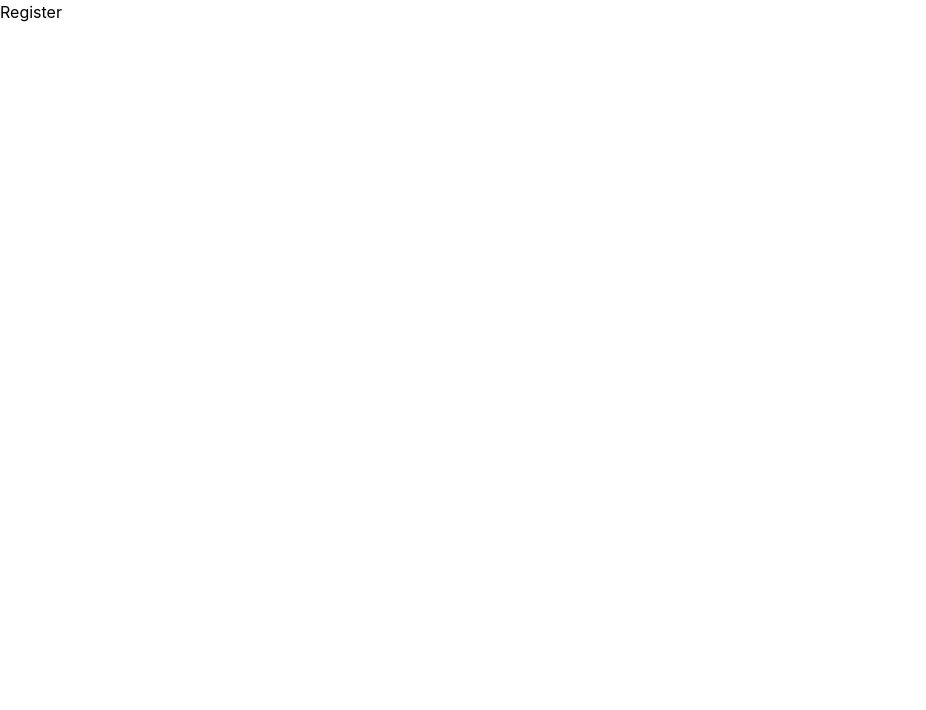
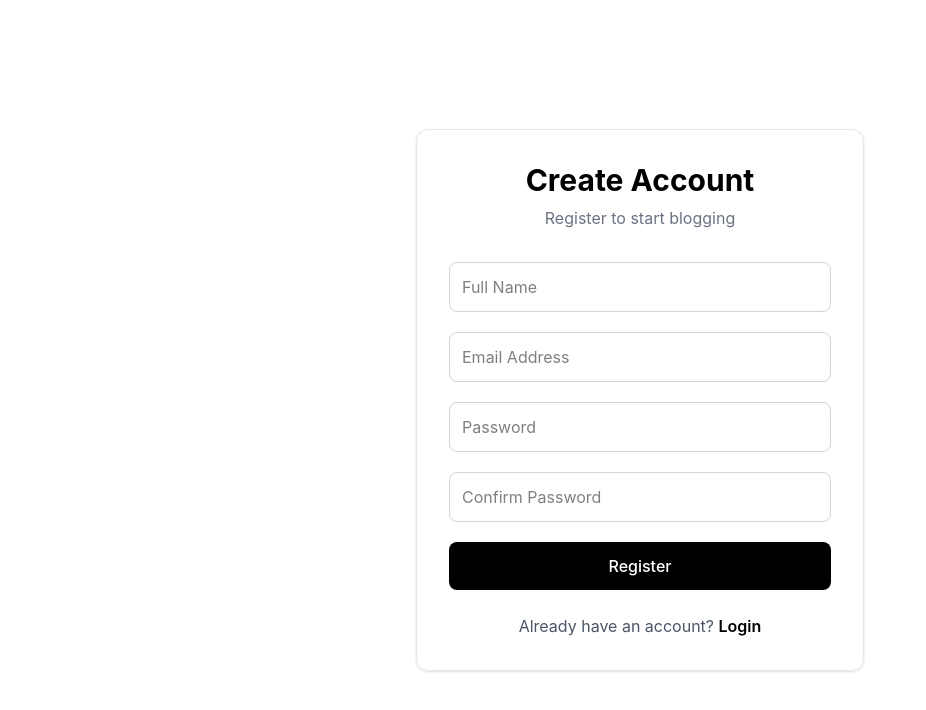
Before and after one commit to abhaydharmik/ZeroTrust-Press, a React (Vite) app in the folder client/: page /register in a window 1280 px wide. Shown: the top 710 px of the page, without its empty margins (0-926 px from the left). Built offline with nearby package versions, Linux system fonts and the light colour scheme.

Commit message:
feat: implement login and register pages with React Context authentication

```diff
--- a/client/src/context/AuthContext.jsx
+++ b/client/src/context/AuthContext.jsx
@@ -34,7 +34,7 @@ export const AuthProvider = ({ children }) => {
 
 
   // Register
-  const register = async () => {
+  const register = async (formData) => {
     const { data } = await registerUser(formData);
 
     localStorage.setItem("token", data.token);
--- a/client/src/main.jsx
+++ b/client/src/main.jsx
@@ -3,11 +3,16 @@ import { createRoot } from "react-dom/client";
 import "./index.css";
 import App from "./App.jsx";
 import { BrowserRouter } from "react-router-dom";
+import { AuthProvider } from "./context/AuthContext.jsx";
+import {Toaster} from "react-hot-toast";
 
 createRoot(document.getElementById("root")).render(
   <StrictMode>
     <BrowserRouter>
-      <App />
+      <AuthProvider>
+        <Toaster position="bottom-left" />
+        <App />
+      </AuthProvider>
     </BrowserRouter>
   </StrictMode>,
 );
--- a/client/src/pages/Login.jsx
+++ b/client/src/pages/Login.jsx
@@ -1,9 +1,102 @@
-import React from 'react'
+import React, { useState } from "react";
+import { Link, useNavigate } from "react-router-dom";
+import { useAuth } from "../context/AuthContext";
+import toast from "react-hot-toast";
 
 const Login = () => {
+  const navigate = useNavigate();
+  const { login } = useAuth();
+
+  const [formData, setFormData] = useState({
+    email: "",
+    password: "",
+  });
+
+  const [loading, setLoading] = useState(false);
+
+  const handleChange = (e) => {
+    setFormData((prev) => ({
+      ...prev,
+      [e.target.name]: e.target.value,
+    }));
+  };
+
+  const handleSubmit = async (e) => {
+    e.preventDefault();
+
+    const { email, password } = formData;
+
+    if (!email || !password) {
+      return toast.error("Please fill in all fields.");
+    }
+
+    try {
+      setLoading(true);
+
+      await login({
+        email: email.trim(),
+        password,
+      });
+
+      toast.success("Login successful!");
+
+      navigate("/");
+    } catch (error) {
+      toast.error(error.response?.data?.message || "Login failed.");
+    } finally {
+      setLoading(false);
+    }
+  };
+
   return (
-    <div>Login</div>
-  )
-}
+    <div className="min-h-screen flex items-center justify-center bg-white px-4">
+      <div className="w-full max-w-md border border-gray-200 rounded-xl p-8 shadow-sm">
+        <h1 className="text-3xl font-bold text-center text-black mb-2">
+          Welcome Back
+        </h1>
 
-export default Login
+        <p className="text-center text-gray-500 mb-8">Sign in to continue</p>
+
+        <form onSubmit={handleSubmit} className="space-y-5">
+          <input
+            type="email"
+            name="email"
+            placeholder="Email Address"
+            value={formData.email}
+            onChange={handleChange}
+            className="w-full border border-gray-300 rounded-lg p-3 focus:border-black transition"
+          />
+
+          <input
+            type="password"
+            name="password"
+            placeholder="Password"
+            value={formData.password}
+            onChange={handleChange}
+            className="w-full border border-gray-300 rounded-lg p-3 focus:border-black transition"
+          />
+
+          <button
+            type="submit"
+            disabled={loading}
+            className="w-full bg-black text-white py-3 rounded-lg font-medium hover:bg-gray-800 transition disabled:opacity-50 disabled:cursor-not-allowed"
+          >
+            {loading ? "Logging in..." : "Login"}
+          </button>
+        </form>
+
+        <p className="text-center mt-6 text-gray-600">
+          Don't have an account?{" "}
+          <Link
+            to="/register"
+            className="font-semibold text-black hover:underline"
+          >
+            Register
+          </Link>
+        </p>
+      </div>
+    </div>
+  );
+};
+
+export default Login;
--- a/client/src/pages/Register.jsx
+++ b/client/src/pages/Register.jsx
@@ -1,9 +1,141 @@
-import React from 'react'
+import React, { useState } from "react";
+import { Link, useNavigate } from "react-router-dom";
+import { useAuth } from "../context/AuthContext";
+import toast from "react-hot-toast";
 
 const Register = () => {
+  const navigate = useNavigate();
+  const { register } = useAuth();
+
+  const [formData, setFormData] = useState({
+    name: "",
+    email: "",
+    password: "",
+    confirmPassword: "",
+  });
+
+  const [loading, setLoading] = useState(false);
+
+  const handleChange = (e) => {
+    setFormData((prev) => ({
+      ...prev,
+      [e.target.name]: e.target.value,
+    }));
+  };
+
+  const handleSubmit = async (e) => {
+    e.preventDefault();
+
+    const { name, email, password, confirmPassword } = formData;
+
+    // Validation
+    if (!name || !email || !password || !confirmPassword) {
+      return toast.error("Please fill in all fields.");
+    }
+
+    if (password !== confirmPassword) {
+      return toast.error("Passwords do not match.");
+    }
+
+    try {
+      setLoading(true);
+
+      const userData = {
+        name: name.trim(),
+        email: email.trim(),
+        password,
+      };
+
+      await register(userData);
+
+      toast.success("Registration successful!");
+
+      setFormData({
+        name: "",
+        email: "",
+        password: "",
+        confirmPassword: "",
+      });
+
+      console.log(formData);
+
+      navigate("/login");
+    } catch (error) {
+      toast.error(error.response?.data?.message || "Registration failed.");
+    } finally {
+      setLoading(false);
+    }
+  };
+
   return (
-    <div>Register</div>
-  )
-}
+    <div className="min-h-screen flex items-center justify-center bg-white px-4">
+      <div className="w-full max-w-md border border-gray-200 rounded-xl p-8 shadow-sm">
+        <h1 className="text-3xl font-bold text-center text-black mb-2">
+          Create Account
+        </h1>
 
-export default Register
+        <p className="text-center text-gray-500 mb-8">
+          Register to start blogging
+        </p>
+
+        <form onSubmit={handleSubmit} className="space-y-5">
+          <input
+            type="text"
+            name="name"
+            placeholder="Full Name"
+            value={formData.name}
+            onChange={handleChange}
+            className="w-full border border-gray-300 rounded-lg p-3 focus:border-black transition"
+          />
+
+          <input
+            type="email"
+            name="email"
+            placeholder="Email Address"
+            value={formData.email}
+            onChange={handleChange}
+            className="w-full border border-gray-300 rounded-lg p-3 focus:border-black transition"
+          />
+
+          <input
+            type="password"
+            name="password"
+            placeholder="Password"
+            value={formData.password}
+            onChange={handleChange}
+            className="w-full border border-gray-300 rounded-lg p-3 focus:border-black transition"
+          />
+
+          <input
+            type="password"
+            name="confirmPassword"
+            placeholder="Confirm Password"
+            value={formData.confirmPassword}
+            onChange={handleChange}
+            className="w-full border border-gray-300 rounded-lg p-3 focus:border-black transition"
+          />
+
+          <button
+            type="submit"
+            disabled={loading}
+            className="w-full bg-black text-white py-3 rounded-lg font-medium hover:bg-gray-800 transition disabled:opacity-50 disabled:cursor-not-allowed"
+          >
+            {loading ? "Creating Account..." : "Register"}
+          </button>
+        </form>
+
+        <p className="text-center mt-6 text-gray-600">
+          Already have an account?{" "}
+          <Link
+            to="/login"
+            className="font-semibold text-black hover:underline"
+          >
+            Login
+          </Link>
+        </p>
+      </div>
+    </div>
+  );
+};
+
+export default Register;
```
